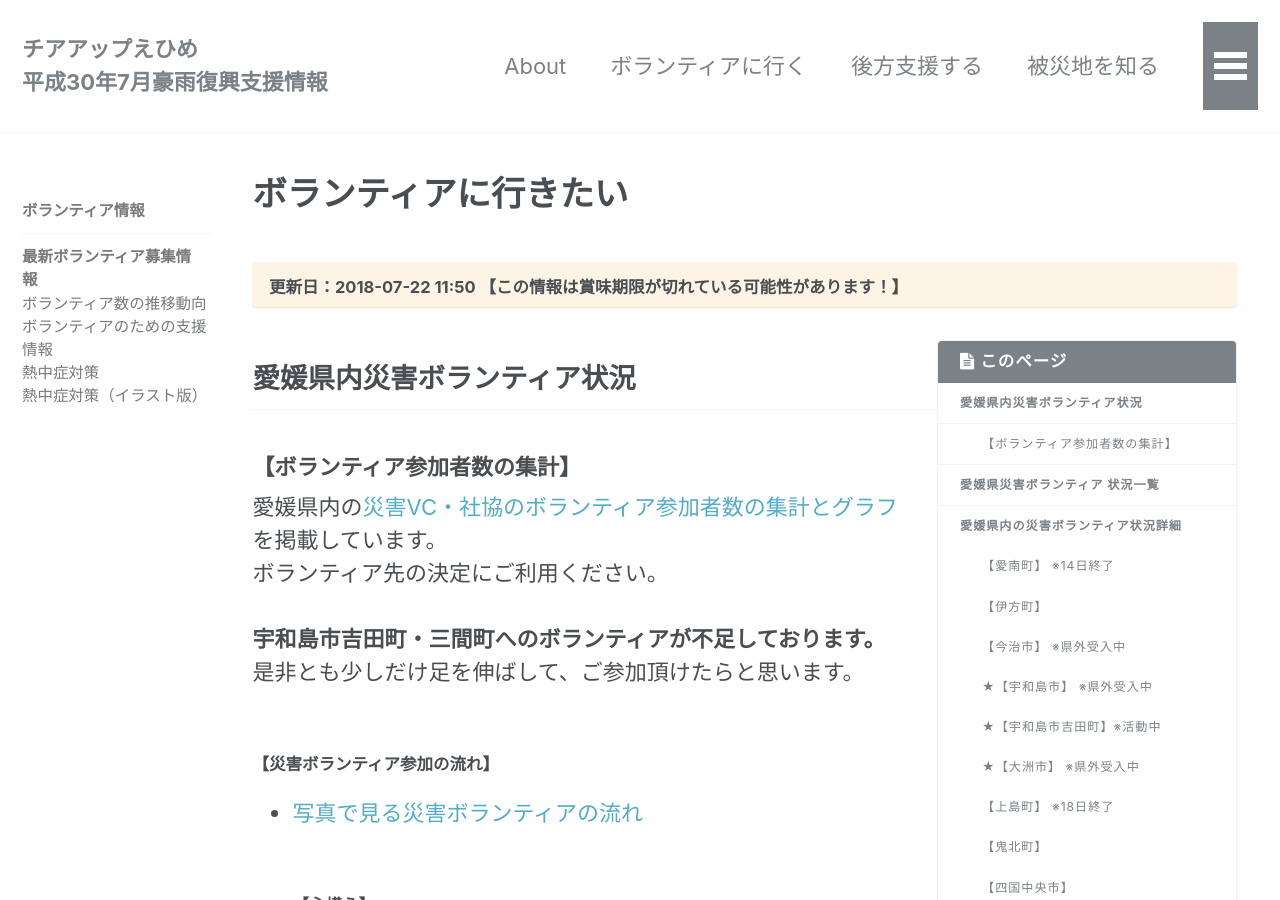
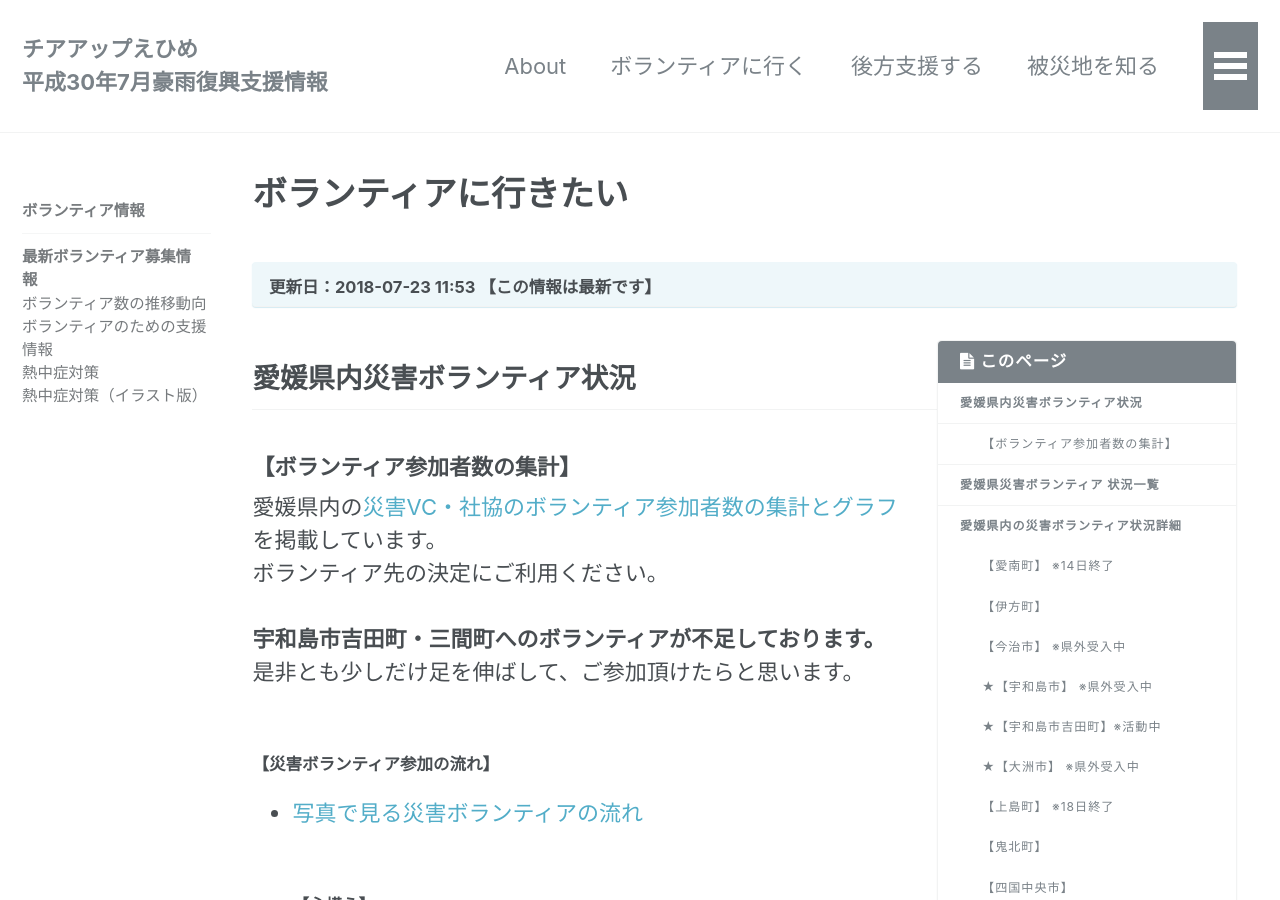
Before and after one commit to cheerup-ehime/cheerup-ehime.github.io, a Jekyll site: the page built from _pages/volunteer.md, in a window 1280 px wide and 900 px high. Built offline with Jekyll 4.4.1, drawn with Linux system fonts in a browser that asks for light colours; comment, search, counter and statistics services are not loaded; some of the changed text lies outside the part shown.

Commit message:
Update volunteer.md

```diff
--- a/_pages/volunteer.md
+++ b/_pages/volunteer.md
@@ -2,7 +2,7 @@
 title: ボランティアに行きたい
 permalink: /volunteer/
 date: 2018-07-11 16:00:00 +0900
-last_modified_at: 2018-07-22 11:50:14 +0900
+last_modified_at: 2018-07-23 11:53:14 +0900
 sidebar:
   nav: volunteer_menu
 ---
```
